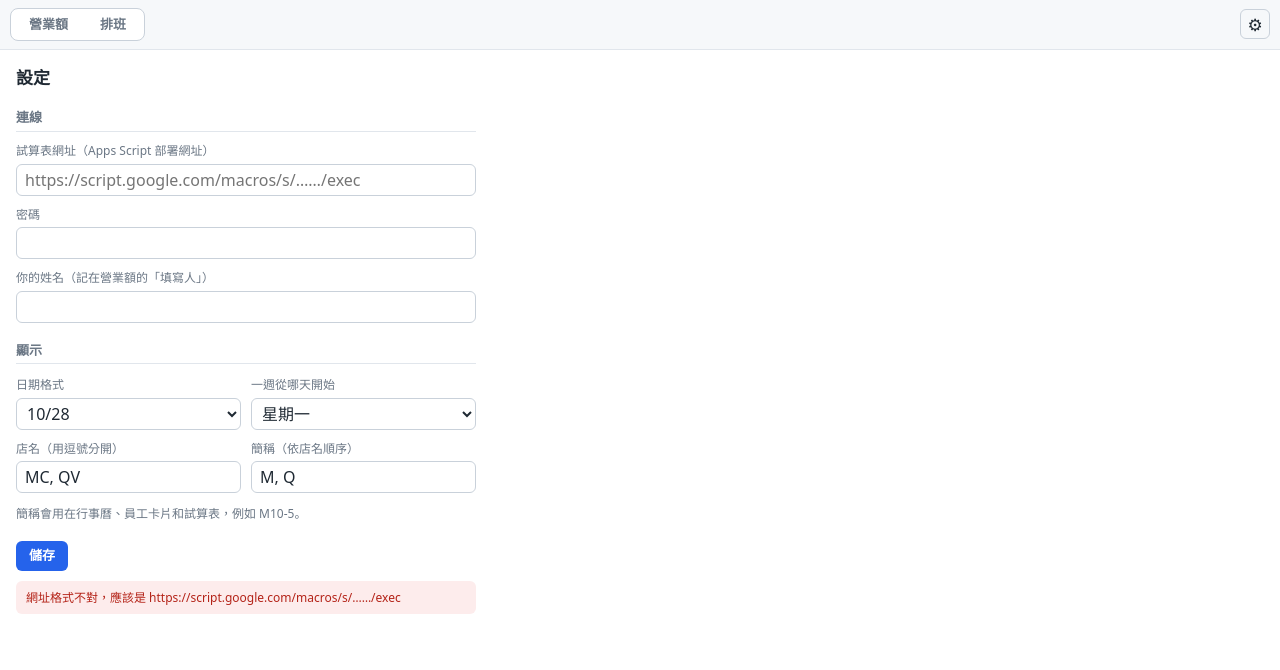
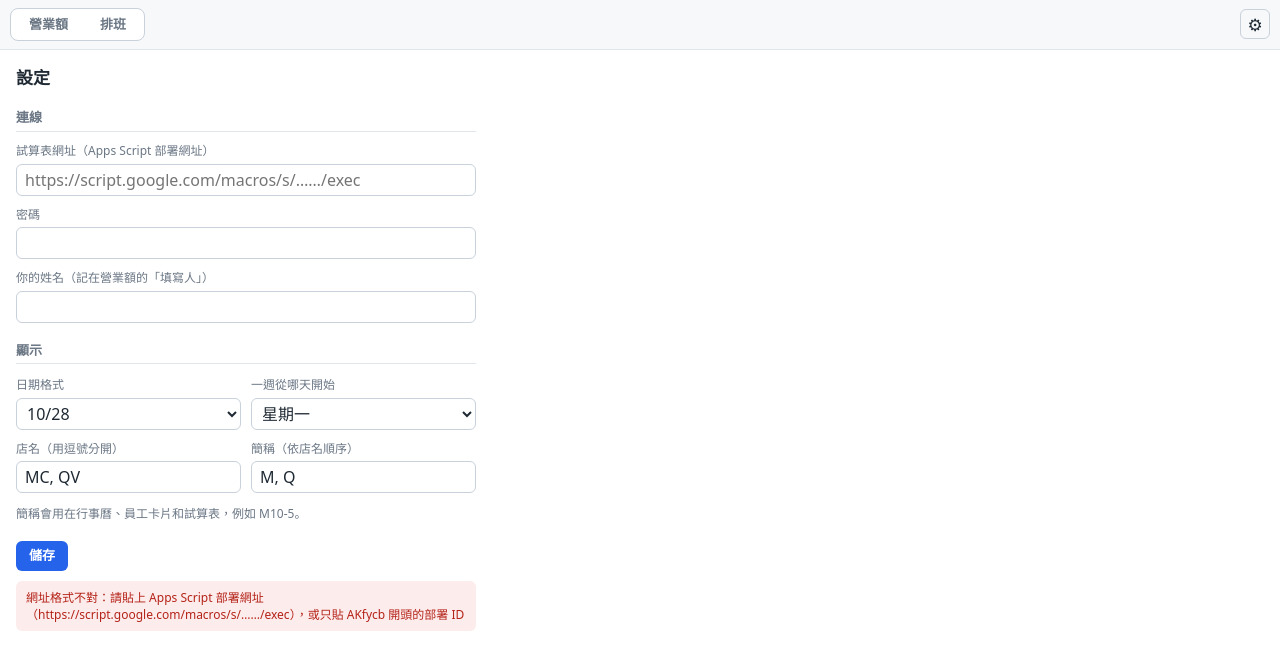
Before and after one commit to frank760206-png/disc, a plain HTML site: page index.html in a window 1280 px wide. Both pictures are taken after a click on the button "儲存". Drawn offline with Linux system fonts and the light colour scheme.

Commit message:
設定：網址自動整理、可帶入部署 ID
Co-Authored-By: Claude Opus 5.5 <noreply@anthropic.com>

```diff
--- a/app.js
+++ b/app.js
@@ -51,6 +51,13 @@ const App = (() => {
     }
   }
 
+  // 不管貼上的是完整網址、多了空白或換行、手機自動加的符號，或只有部署 ID，都整理成標準網址
+  function normalizeUrl(raw) {
+    const t = String(raw || '').replace(/[\s\u200B-\u200D\uFEFF]/g, '');
+    const m = t.match(/\/macros\/(?:[^/]+\/)?s\/([A-Za-z0-9_-]{20,})\/exec/) || t.match(/^(AKfyc[A-Za-z0-9_-]{20,})$/);
+    return m ? `https://script.google.com/macros/s/${m[1]}/exec` : '';
+  }
+
   function openSettings(cancellable = true) {
     placeTabs(false);
     $('rev').hidden = true;
@@ -58,7 +65,7 @@ const App = (() => {
     $('pop').hidden = true;
     $('setup').hidden = false;
     document.querySelectorAll('.apptabs .seg button').forEach(b => b.classList.remove('on'));
-    $('setUrl').value = settings.url || '';
+    $('setUrl').value = settings.url || normalizeUrl(decodeURIComponent((location.hash.match(/[#&]u=([^&]+)/) || [])[1] || ''));
     $('setToken').value = settings.token || '';
     $('setName').value = settings.name || '';
     $('setDateFmt').value = U.prefs.dateFmt;
@@ -70,14 +77,16 @@ const App = (() => {
   }
 
   async function saveSettings() {
-    const s = { url: $('setUrl').value.trim(), token: $('setToken').value.trim(), name: $('setName').value.trim() };
+    const url = normalizeUrl($('setUrl').value);
+    if (url) $('setUrl').value = url;
+    const s = { url: url || $('setUrl').value.trim(), token: $('setToken').value.trim(), name: $('setName').value.trim() };
     const stores = [...new Set($('setStores').value.split(/[,，、\s]+/).map(x => x.trim()).filter(Boolean))];
     const shorts = $('setStoreShort').value.split(/[,，、\s]+/).map(x => x.trim()).filter(Boolean);
     const storeShort = {};
     stores.forEach((c, i) => { storeShort[c] = shorts[i] || c.charAt(0).toUpperCase(); });
     const p = { dateFmt: $('setDateFmt').value, startDay: Number($('setStartDay').value), stores, storeShort };
     const msg = (type, t) => { $('setMsg').className = 'msg ' + type; $('setMsg').textContent = t; $('setMsg').hidden = false; };
-    if (!/^https:\/\/script\.google\.com\/macros\/s\/.+\/exec$/.test(s.url)) return msg('err', '網址格式不對，應該是 https://script.google.com/macros/s/……/exec');
+    if (!url) return msg('err', '網址格式不對：請貼上 Apps Script 部署網址（https://script.google.com/macros/s/……/exec），或只貼 AKfycb 開頭的部署 ID');
     if (!s.token) return msg('err', '請填寫密碼');
     if (!s.name) return msg('err', '請填寫姓名');
     if (!stores.length) return msg('err', '請至少填一間店');
--- a/index.html
+++ b/index.html
@@ -29,11 +29,11 @@
     <h1>設定</h1>
     <h2>連線</h2>
     <label for="setUrl">試算表網址（Apps Script 部署網址）</label>
-    <input id="setUrl" type="url" placeholder="https://script.google.com/macros/s/……/exec">
+    <input id="setUrl" autocapitalize="off" autocorrect="off" spellcheck="false" type="url" placeholder="https://script.google.com/macros/s/……/exec">
     <label for="setToken">密碼</label>
-    <input id="setToken" type="password">
+    <input id="setToken" autocapitalize="off" autocorrect="off" spellcheck="false" type="password">
     <label for="setName">你的姓名（記在營業額的「填寫人」）</label>
-    <input id="setName" type="text" maxlength="20">
+    <input id="setName" autocapitalize="off" autocorrect="off" spellcheck="false" type="text" maxlength="20">
 
     <h2>顯示</h2>
     <div class="grid2">
```
